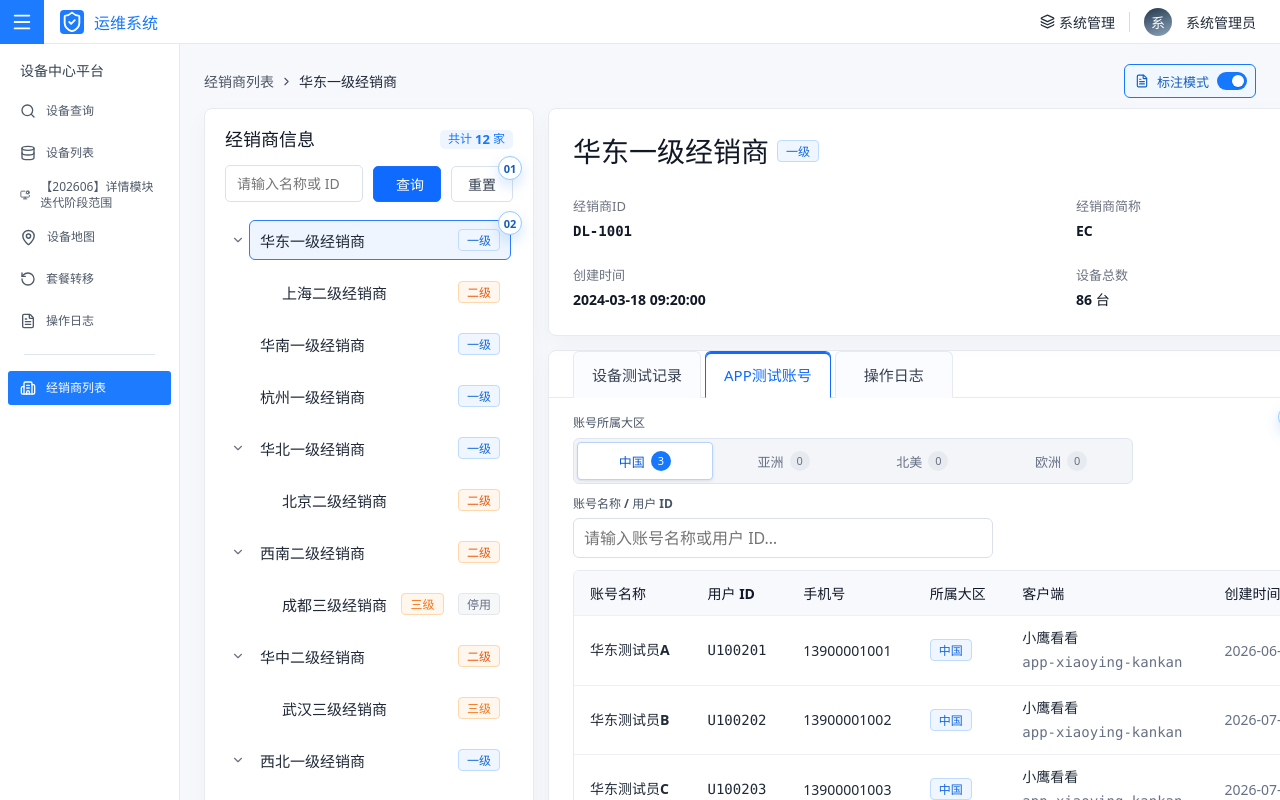
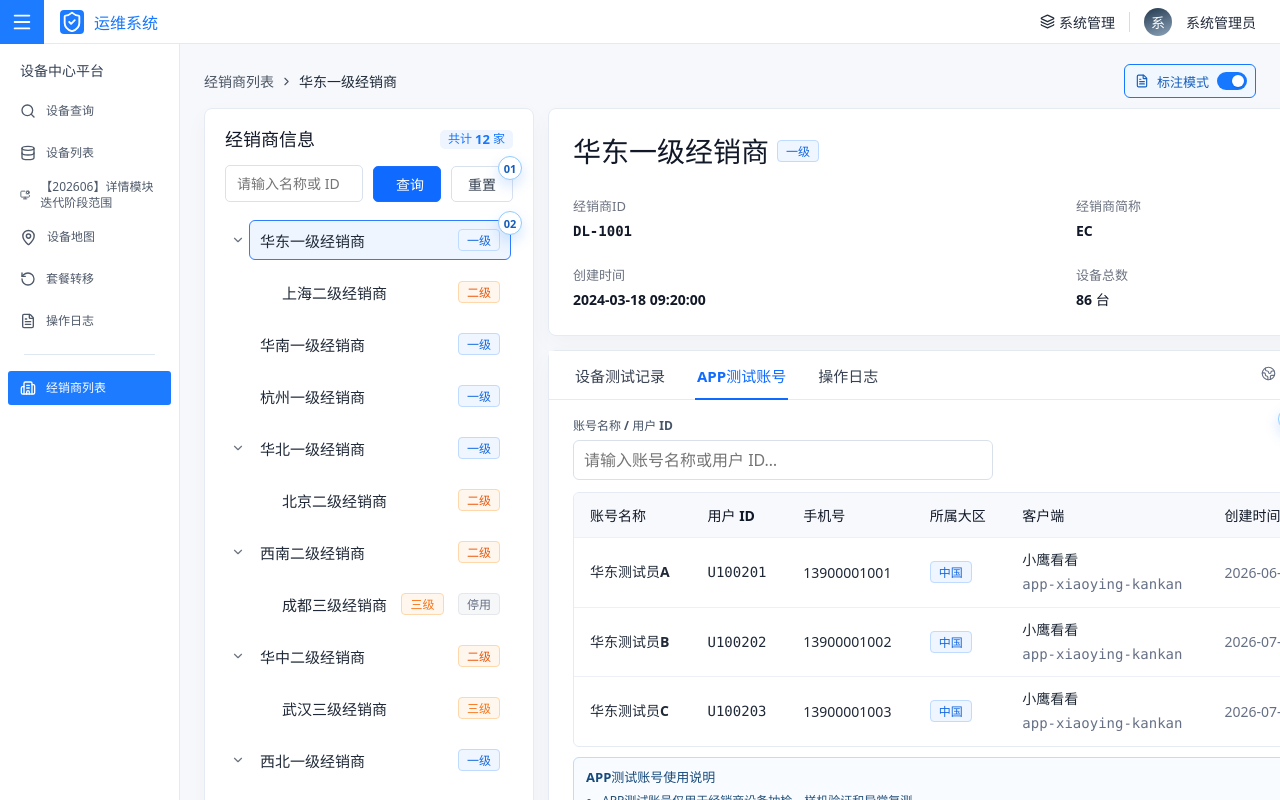
Before and after one commit to tangtangtang-tys/Equipment-Center-all, a React (Vite) app: page / in a window 1280 px wide. Both pictures are taken after a click on the tab "APP测试账号". Shown: the top 800 px of the page. Built offline with nearby package versions, Linux system fonts and the light colour scheme.

Commit message:
feat: unify dealer region filtering

```diff
--- a/src/DealerManagementDemo.jsx
+++ b/src/DealerManagementDemo.jsx
@@ -11,6 +11,7 @@ import {
   ClipboardList,
   Copy,
   FileText,
+  Globe2,
   KeyRound,
   Plus,
   RefreshCw,
@@ -82,10 +83,12 @@ const ANNOTATION_RULES = [
   {
     id: 'detailTabs',
     title: '详情模块切换',
-    summary: '右侧详情按高频查看顺序组织信息，减少在测试记录与账号之间来回查找。',
+    summary: '先按大区确定共享数据范围，再在测试记录、账号和日志之间切换。',
     flow: [
+      '大区顺序固定为：中国、亚洲、北美、欧洲。',
+      '切换大区后，设备测试记录、APP 测试账号和操作日志同步刷新为对应大区数据。',
       'Tab 顺序固定为：设备测试记录、APP 测试账号、操作日志。',
-      '切换 Tab 只刷新当前经销商下的数据，不改变左侧选中的经销商。',
+      '切换 Tab 保留当前大区和左侧选中的经销商。',
       '创建账号成功后自动切换到 APP 测试账号 Tab，便于立即查看新增账号。',
     ],
   },
@@ -94,6 +97,7 @@ const ANNOTATION_RULES = [
     title: '设备测试记录查询',
     summary: '设备测试记录按设备 ID 汇总，主表展示最近一次记录和累计添加次数。',
     fields: [
+      '查询范围：继承详情模块上方当前选中大区。',
       '设备 ID：非必填；按设备 ID 匹配测试记录。',
       'App测试账号 / 用户 ID：非必填；只匹配最近一次添加记录中的账号名称或用户 ID。',
       '添加时间：范围控件；开始时间不能晚于结束时间，只匹配最近一次添加记录的添加时间。',
@@ -120,12 +124,10 @@ const ANNOTATION_RULES = [
     title: 'APP 测试账号查询',
     summary: '账号列表用于查看当前经销商下已创建的 APP 测试账号，并支持跳转用户中心。',
     fields: [
-      '所属大区：固定为中国、亚洲、北美、欧洲四个 Tab；每个 Tab 展示当前经销商对应区域的账号总数。',
+      '查询范围：继承详情模块上方当前选中大区。',
       '账号名称 / 用户 ID：非必填；支持账号名称或用户 ID 匹配。',
     ],
     rules: [
-      '默认选中当前经销商最近创建账号所属大区；暂无账号时默认选中中国。',
-      '切换大区时保留关键词并在所选大区内继续筛选；无匹配记录时展示对应大区空状态。',
       '创建成功后自动切换到新账号所属大区并清空旧关键词，确保新增记录立即可见。',
       '第一阶段不提供账号权限状态和有效期的查询、展示或维护能力。',
       '账号是否允许测试由服务端结合经销商组织状态、用户中心账号状态和内部测试权限策略判断。',
@@ -190,6 +192,7 @@ const ANNOTATION_RULES = [
     title: '操作日志范围',
     summary: '操作日志采用时间节点形式，记录后台可审计的人为操作。',
     fields: [
+      '查询范围：继承详情模块上方当前选中大区。',
       '操作日期：单日期选择；默认选中今日并展示今日操作日志。',
     ],
     rules: [
@@ -494,6 +497,9 @@ export default function DealerManagementDemo({ onOpenDeviceDetail } = {}) {
   const [logs, setLogs] = useState(initialOperationLogs);
   const [selectedDealerId, setSelectedDealerId] = useState(initialDealers[0].id);
   const [activeTab, setActiveTab] = useState('设备测试记录');
+  const [activeRegion, setActiveRegion] = useState(() => getDefaultTestAccountRegion(
+    initialTestAccounts.filter((account) => account.dealerId === initialDealers[0].id),
+  ));
   const [recordKeyword, setRecordKeyword] = useState('');
   const [modal, setModal] = useState(null);
   const [toast, setToast] = useState(null);
@@ -552,6 +558,7 @@ export default function DealerManagementDemo({ onOpenDeviceDetail } = {}) {
         dealerId: dealer.id,
         dealerName: dealer.name,
         accountId: payload.accountId || '',
+        region: payload.region || accounts.find((account) => account.id === payload.accountId)?.region || TEST_ACCOUNT_REGIONS[0],
         userId: payload.userId || '',
         accountName: payload.accountName || '',
         deviceSn: payload.deviceSn || '',
@@ -570,6 +577,8 @@ export default function DealerManagementDemo({ onOpenDeviceDetail } = {}) {
 
   const handleSelectDealer = (dealerId, options = {}) => {
     setSelectedDealerId(dealerId);
+    const dealerAccounts = accounts.filter((account) => account.dealerId === dealerId);
+    setActiveRegion(options.region || getDefaultTestAccountRegion(dealerAccounts));
     if (options.tab) setActiveTab(options.tab);
     setRecordKeyword(options.recordKeyword || '');
   };
@@ -641,6 +650,7 @@ export default function DealerManagementDemo({ onOpenDeviceDetail } = {}) {
     appendLog({
       dealerId: dealer.id,
       accountId: account.id,
+      region: account.region,
       userId: account.userId,
       accountName: account.accountName,
       actionType: '创建App测试账号',
@@ -648,6 +658,7 @@ export default function DealerManagementDemo({ onOpenDeviceDetail } = {}) {
       remark: `大区：${account.region}；客户端：${account.clientName} / ${account.clientId}；临时密码仅本次展示`,
     });
     setSelectedDealerId(dealer.id);
+    setActiveRegion(account.region);
     setActiveTab('APP测试账号');
     setModal({
       type: 'credential',
@@ -665,6 +676,7 @@ export default function DealerManagementDemo({ onOpenDeviceDetail } = {}) {
     appendLog({
       dealerId: dealer.id,
       accountId: account.id,
+      region: account.region,
       userId: account.userId,
       accountName: account.accountName,
       actionType: '重置App测试账号密码',
@@ -694,6 +706,8 @@ export default function DealerManagementDemo({ onOpenDeviceDetail } = {}) {
         onSelectDealer={handleSelectDealer}
         activeTab={activeTab}
         setActiveTab={setActiveTab}
+        activeRegion={activeRegion}
+        setActiveRegion={setActiveRegion}
         recordKeyword={recordKeyword}
         setRecordKeyword={setRecordKeyword}
         onOpenCreate={(dealerId) => setModal({ type: 'create', dealerId })}
@@ -709,6 +723,7 @@ export default function DealerManagementDemo({ onOpenDeviceDetail } = {}) {
           dealers={dealers}
           accounts={accounts}
           defaultDealerId={modal.dealerId || selectedDealer.id}
+          defaultRegion={modal.region || activeRegion}
           onSubmit={handleCreateAccount}
           onValidationError={(message) => showToast(message, 'error')}
           onClose={() => setModal(null)}
@@ -750,6 +765,8 @@ function DealerWorkbenchView({
   onSelectDealer,
   activeTab,
   setActiveTab,
+  activeRegion,
+  setActiveRegion,
   recordKeyword,
   setRecordKeyword,
   onOpenCreate,
@@ -922,6 +939,8 @@ function DealerWorkbenchView({
               logs={logs}
               activeTab={activeTab}
               setActiveTab={setActiveTab}
+              activeRegion={activeRegion}
+              setActiveRegion={setActiveRegion}
               recordKeyword={recordKeyword}
               setRecordKeyword={setRecordKeyword}
               hideBack
@@ -1434,6 +1453,8 @@ function DealerDetailView({
   logs = [],
   activeTab,
   setActiveTab,
+  activeRegion,
+  setActiveRegion,
   recordKeyword,
   setRecordKeyword,
   onBack,
@@ -1448,8 +1469,22 @@ function DealerDetailView({
   annotation,
 }) {
   const dealerAccounts = accounts.filter((account) => account.dealerId === dealer.id);
-  const dealerRecords = records.filter((record) => record.dealerId === dealer.id);
-  const dealerLogs = logs.filter((log) => log.dealerId === dealer.id);
+  const regionAccounts = dealerAccounts.filter((account) => account.region === activeRegion);
+  const dealerRecords = records.filter((record) => record.dealerId === dealer.id && record.region === activeRegion);
+  const dealerLogs = logs.filter((log) => log.dealerId === dealer.id && log.region === activeRegion);
+  const handleDetailTabKeyDown = (event, index) => {
+    const lastIndex = DETAIL_TABS.length - 1;
+    let nextIndex = index;
+    if (event.key === 'ArrowLeft') nextIndex = index === 0 ? lastIndex : index - 1;
+    else if (event.key === 'ArrowRight') nextIndex = index === lastIndex ? 0 : index + 1;
+    else if (event.key === 'Home') nextIndex = 0;
+    else if (event.key === 'End') nextIndex = lastIndex;
+    else return;
+
+    event.preventDefault();
+    setActiveTab(DETAIL_TABS[nextIndex]);
+    requestAnimationFrame(() => document.getElementById(`dm-detail-tab-${nextIndex}`)?.focus());
+  };
 
   return (
     <>
@@ -1495,18 +1530,33 @@ function DealerDetailView({
 
       <section className="dm-card dm-detail-tabs-card">
         <AnnotationArea id="detailTabs" annotation={annotation}>
-          <div className="dm-tabs">
-            {DETAIL_TABS.map((tab) => (
-              <button key={tab} className={cls(activeTab === tab && 'active')} type="button" onClick={() => setActiveTab(tab)}>
+          <div className="dm-detail-navigation">
+            <div className="dm-tabs" role="tablist" aria-label="经销商详情分类">
+              {DETAIL_TABS.map((tab, index) => (
+                <button
+                  id={`dm-detail-tab-${index}`}
+                  key={tab}
+                  className={cls(activeTab === tab && 'active')}
+                  type="button"
+                  role="tab"
+                  aria-selected={activeTab === tab}
+                  tabIndex={activeTab === tab ? 0 : -1}
+                  onClick={() => setActiveTab(tab)}
+                  onKeyDown={(event) => handleDetailTabKeyDown(event, index)}
+                >
                   {tab}
                 </button>
               ))}
+            </div>
+            <RegionScopeSelector value={activeRegion} onChange={setActiveRegion} />
           </div>
         </AnnotationArea>
         {activeTab === 'APP测试账号' && (
           <TestAccountTab
             dealer={dealer}
-            accounts={dealerAccounts}
+            accounts={regionAccounts}
+            activeRegion={activeRegion}
+            totalAccountCount={dealerAccounts.length}
             onOpenCreate={onOpenCreate}
             onOpenUserDetail={onOpenUserDetail}
             onResetPassword={onResetPassword}
@@ -1516,6 +1566,7 @@ function DealerDetailView({
         {activeTab === '设备测试记录' && (
           <TestRecordTab
             records={dealerRecords}
+            activeRegion={activeRegion}
             keyword={recordKeyword}
             setKeyword={setRecordKeyword}
             onOpenDeviceDetail={onOpenDeviceDetail}
@@ -1526,7 +1577,7 @@ function DealerDetailView({
           <OperationLogTab
             logs={dealerLogs}
             showDealerColumn={false}
-            emptyTitle="所选日期暂无当前经销商操作日志"
+            emptyTitle={`${activeRegion}大区在所选日期暂无当前经销商操作日志`}
             annotation={annotation}
           />
         )}
@@ -1558,36 +1609,9 @@ function AppTestAccountUsageNote({ className }) {
   );
 }
 
-function getDefaultTestAccountRegion(accounts) {
-  const latestAccount = accounts.reduce((latest, account) => {
-    if (!latest || account.createdAt > latest.createdAt) return account;
-    return latest;
-  }, null);
-  return latestAccount?.region || TEST_ACCOUNT_REGIONS[0];
-}
-
-function TestAccountTab({ dealer, accounts, onOpenCreate, onOpenUserDetail, onResetPassword, annotation }) {
-  const [keyword, setKeyword] = useState('');
-  const preferredRegion = getDefaultTestAccountRegion(accounts);
-  const [activeRegion, setActiveRegion] = useState(preferredRegion);
-  const regionCounts = Object.fromEntries(TEST_ACCOUNT_REGIONS.map((region) => [region, 0]));
-  accounts.forEach((account) => {
-    if (regionCounts[account.region] !== undefined) regionCounts[account.region] += 1;
-  });
-
-  useEffect(() => {
-    setActiveRegion(preferredRegion);
-    setKeyword('');
-  }, [dealer.id, accounts.length, preferredRegion]);
-
-  const rows = accounts
-    .filter((account) => {
-      if (account.region !== activeRegion) return false;
-      if (keyword && !account.accountName.includes(keyword) && !account.userId.includes(keyword)) return false;
-      return true;
-    });
-  const activeRegionIndex = TEST_ACCOUNT_REGIONS.indexOf(activeRegion);
-  const handleRegionTabKeyDown = (event, index) => {
+function RegionScopeSelector({ value, onChange }) {
+  const activeIndex = TEST_ACCOUNT_REGIONS.indexOf(value);
+  const handleKeyDown = (event, index) => {
     const lastIndex = TEST_ACCOUNT_REGIONS.length - 1;
     let nextIndex = index;
     if (event.key === 'ArrowLeft') nextIndex = index === 0 ? lastIndex : index - 1;
@@ -1597,38 +1621,69 @@ function TestAccountTab({ dealer, accounts, onOpenCreate, onOpenUserDetail, onRe
     else return;
 
     event.preventDefault();
-    setActiveRegion(TEST_ACCOUNT_REGIONS[nextIndex]);
-    requestAnimationFrame(() => document.getElementById(`dm-account-region-tab-${nextIndex}`)?.focus());
-  };
+    onChange(TEST_ACCOUNT_REGIONS[nextIndex]);
+    requestAnimationFrame(() => document.getElementById(`dm-region-option-${nextIndex}`)?.focus());
+  };
+
+  return (
+    <div className="dm-region-scope">
+      <span className="dm-region-scope-icon" title="大区筛选" aria-hidden="true">
+        <Globe2 size={15} strokeWidth={1.8} />
+      </span>
+      <div className="dm-region-options" role="group" aria-label="大区筛选">
+        {TEST_ACCOUNT_REGIONS.map((region, index) => (
+          <button
+            id={`dm-region-option-${index}`}
+            key={region}
+            className={cls(value === region && 'active')}
+            type="button"
+            aria-pressed={value === region}
+            tabIndex={activeIndex === index ? 0 : -1}
+            onClick={() => onChange(region)}
+            onKeyDown={(event) => handleKeyDown(event, index)}
+          >
+            {region}
+          </button>
+        ))}
+      </div>
+    </div>
+  );
+}
+
+function getDefaultTestAccountRegion(accounts) {
+  const latestAccount = accounts.reduce((latest, account) => {
+    if (!latest || account.createdAt > latest.createdAt) return account;
+    return latest;
+  }, null);
+  return latestAccount?.region || TEST_ACCOUNT_REGIONS[0];
+}
+
+function TestAccountTab({
+  dealer,
+  accounts,
+  activeRegion,
+  totalAccountCount,
+  onOpenCreate,
+  onOpenUserDetail,
+  onResetPassword,
+  annotation,
+}) {
+  const [keyword, setKeyword] = useState('');
+
+  useEffect(() => {
+    setKeyword('');
+  }, [dealer.id, totalAccountCount]);
+
+  const rows = accounts
+    .filter((account) => {
+      if (keyword && !account.accountName.includes(keyword) && !account.userId.includes(keyword)) return false;
+      return true;
+    });
 
   return (
     <div>
       <div className="dm-account-query-row">
         <AnnotationArea id="accountSearch" annotation={annotation} className="dm-annotation-account-filters">
-          <div className="dm-account-filter-stack">
-            <div className="dm-account-region-field">
-              <span className="dm-account-region-label">账号所属大区</span>
-              <div className="dm-account-region-tabs" role="tablist" aria-label="账号所属大区">
-                {TEST_ACCOUNT_REGIONS.map((region, index) => (
-                  <button
-                    id={`dm-account-region-tab-${index}`}
-                    key={region}
-                    className={cls(activeRegion === region && 'active')}
-                    type="button"
-                    role="tab"
-                    aria-label={`${region}，${regionCounts[region]} 个账号`}
-                    aria-selected={activeRegion === region}
-                    aria-controls="dm-account-region-panel"
-                    tabIndex={activeRegion === region ? 0 : -1}
-                    onClick={() => setActiveRegion(region)}
-                    onKeyDown={(event) => handleRegionTabKeyDown(event, index)}
-                  >
-                    <span>{region}</span>
-                    <small>{regionCounts[region]}</small>
-                  </button>
-                ))}
-              </div>
-            </div>
           <label className="dm-account-query-field">
             <span>账号名称 / 用户 ID</span>
             <input
@@ -1640,7 +1695,6 @@ function TestAccountTab({ dealer, accounts, onOpenCreate, onOpenUserDetail, onRe
               placeholder="请输入账号名称或用户 ID…"
             />
           </label>
-          </div>
         </AnnotationArea>
         <AnnotationArea id="createEntry" annotation={annotation} className="dm-annotation-query-actions">
           <div className="dm-tab-actions dm-account-query-actions">
@@ -1656,11 +1710,7 @@ function TestAccountTab({ dealer, accounts, onOpenCreate, onOpenUserDetail, onRe
           </div>
         </AnnotationArea>
       </div>
-      <div
-        id="dm-account-region-panel"
-        role="tabpanel"
-        aria-labelledby={`dm-account-region-tab-${activeRegionIndex}`}
-      >
+      <div>
         <TableShell
           empty={rows.length === 0}
           emptyTitle={keyword ? `${activeRegion}区域暂无匹配的App测试账号` : `${activeRegion}区域暂无App测试账号`}
@@ -1718,7 +1768,7 @@ function TestAccountTab({ dealer, accounts, onOpenCreate, onOpenUserDetail, onRe
   );
 }
 
-function TestRecordTab({ records, keyword, setKeyword, onOpenDeviceDetail, annotation }) {
+function TestRecordTab({ records, activeRegion, keyword, setKeyword, onOpenDeviceDetail, annotation }) {
   const [accountKeyword, setAccountKeyword] = useState('');
   const [bindingStartAt, setBindingStartAt] = useState('');
   const [bindingEndAt, setBindingEndAt] = useState('');
@@ -1776,7 +1826,7 @@ function TestRecordTab({ records, keyword, setKeyword, onOpenDeviceDetail, annot
       </AnnotationArea>
 
       <AnnotationArea id="deviceLink" annotation={annotation}>
-        <TableShell empty={rows.length === 0} emptyTitle="暂无设备测试记录">
+        <TableShell empty={rows.length === 0} emptyTitle={`${activeRegion}大区暂无设备测试记录`}>
           <table className="dm-table dm-record-latest-table">
             <thead>
               <tr>
@@ -2251,14 +2301,23 @@ function ResetPasswordModal({ account, dealer, onSubmit, onClose, annotation })
   );
 }
 
-function CreateAccountModal({ dealers, accounts, defaultDealerId, onSubmit, onValidationError, onClose, annotation }) {
+function CreateAccountModal({
+  dealers,
+  accounts,
+  defaultDealerId,
+  defaultRegion,
+  onSubmit,
+  onValidationError,
+  onClose,
+  annotation,
+}) {
   const currentDealer = dealers.find((dealer) => dealer.id === defaultDealerId) || dealers.find((dealer) => dealer.status === 'normal');
   const formRef = useRef(null);
   const [form, setForm] = useState({
     dealerId: currentDealer?.id || '',
     accountName: '',
     mobile: '',
-    region: '中国',
+    region: defaultRegion || TEST_ACCOUNT_REGIONS[0],
     clientName: DEFAULT_TEST_ACCOUNT_CLIENT.clientName,
     clientId: DEFAULT_TEST_ACCOUNT_CLIENT.clientId,
     applyReason: '',
--- a/src/data/dealerManagementDemoData.js
+++ b/src/data/dealerManagementDemoData.js
@@ -447,6 +447,10 @@ export const initialTestAccounts = [
   ...account,
 }));
 
+const TEST_ACCOUNT_REGION_BY_ID = new Map(
+  initialTestAccounts.map((account) => [account.id, account.region]),
+);
+
 export const initialTestRecords = [
   {
     id: 'TR-1001',
@@ -664,7 +668,12 @@ export const initialTestRecords = [
     failReason: '测试关系未创建但激活残留',
     latestCleanAt: '2026-07-05 18:12:00',
   },
-];
+].map((record) => ({
+  ...record,
+  region: TEST_ACCOUNT_REGION_BY_ID.get(record.accountId)
+    || ACCOUNT_CLIENT_CONFIG_BY_DEALER[record.dealerId]?.region
+    || DEFAULT_ACCOUNT_CLIENT_CONFIG.region,
+}));
 
 export const initialOperationLogs = [
   ['LOG-021', 'DL-1001', '华东一级经销商', 'TA-1001', 'U100201', '华东测试员A', '', '重置App测试账号密码', '管理后台', '汤彦珊', '成功', '', '重置原因：经销商测试人员遗失初始密码；新密码仅本次展示', '2026-07-08 11:12:00'],
@@ -680,6 +689,9 @@ export const initialOperationLogs = [
   dealerId,
   dealerName,
   accountId,
+  region: TEST_ACCOUNT_REGION_BY_ID.get(accountId)
+    || ACCOUNT_CLIENT_CONFIG_BY_DEALER[dealerId]?.region
+    || DEFAULT_ACCOUNT_CLIENT_CONFIG.region,
   userId,
   accountName,
   deviceSn,
```
Also changed, not shown: src/styles.css. Lines whose indentation alone changed are shown as unchanged.
